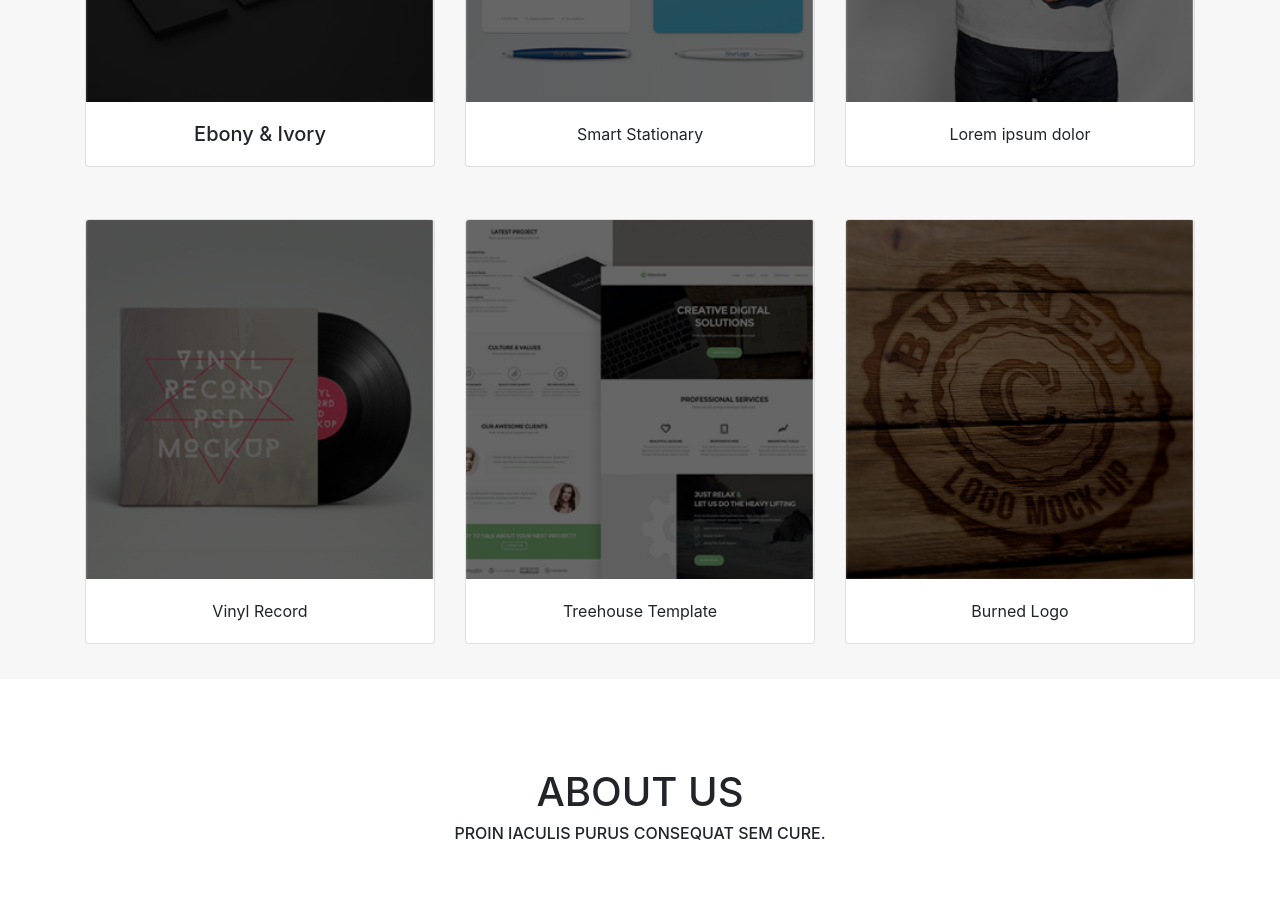
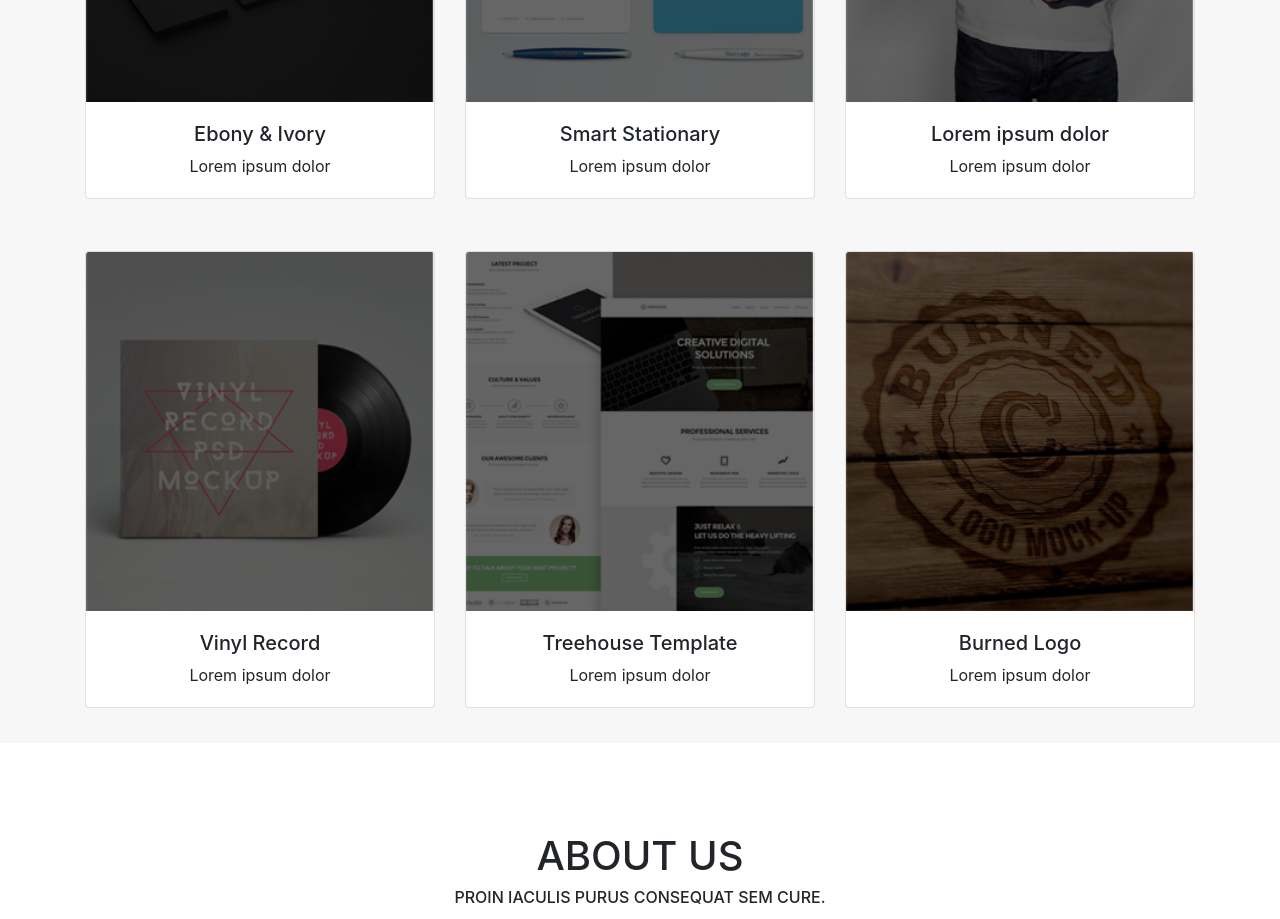
Before and after one commit to seuraltimez/gold, a plain HTML site: page index.html in a window 1280 px wide. Shown: the part 1740-2659 px from the top of the page. Drawn offline with nearby package versions, Linux system fonts and the light colour scheme.

Commit message:
Add files via upload

```diff
--- a/index.html
+++ b/index.html
@@ -115,6 +115,7 @@
 			  <img class="card-img-top" src="img/item1.png" alt="Card image cap">
 			  <div class="card-body">
 			    <h5 class="card-text">Ebony & Ivory</h5>
+			    <h8>Lorem ipsum dolor</h8>
 			  </div>
 			</div>
     </div>
@@ -122,7 +123,8 @@
       <div class="card wow fadeInDown" data-wow-offset="180"data-wow-delay="0,6s">
 			  <img class="card-img-top" src="img/item2.png" alt="Card image cap">
 			  <div class="card-body">
-			    <h8 class="card-text">Smart Stationary</h8>
+			    <h5 class="card-text">Smart Stationary</h5>
+			    <h8>Lorem ipsum dolor</h8>
 			  </div>
 			</div>
     </div>
@@ -130,7 +132,8 @@
       <div class="card wow fadeInRight" data-wow-offset="180"data-wow-delay="0,8s">
 			  <img class="card-img-top" src="img/item3.png" alt="Card image cap">
 			  <div class="card-body ">
-			    <h8 class="card-text">Lorem ipsum dolor</h8>
+			    <h5 class="card-text">Lorem ipsum dolor</h5>
+			    <h8>Lorem ipsum dolor</h8>
 			  </div>
 			</div>
     </div>
@@ -138,7 +141,8 @@
       <div class="card wow fadeInLeft" data-wow-offset="180"data-wow-delay="0,2s">
 			  <img class="card-img-top" src="img/item4.png" alt="Card image cap">
 			  <div class="card-body">
-			    <h8 class="card-text">Vinyl Record</h8>
+			    <h5 class="card-text">Vinyl Record</h5>
+			    <h8>Lorem ipsum dolor</h8>
 			  </div>
 			</div>
     </div>
@@ -146,7 +150,8 @@
       <div class="card wow fadeInUp" data-wow-offset="180"data-wow-delay="0,6s">
 			  <img class="card-img-top" src="img/item5.png" alt="Card image cap">
 			  <div class="card-body">
-			    <h8 class="card-text">Treehouse Template</h8>
+			    <h5 class="card-text">Treehouse Template</h5>
+			    <h8>Lorem ipsum dolor</h8>
 			  </div>
 			</div>
     </div>
@@ -154,7 +159,8 @@
       <div class="card wow fadeInRight" data-wow-offset="180"data-wow-delay="0,8s">
 			  <img class="card-img-top" src="img/item6.png" alt="Card image cap">
 			  <div class="card-body">
-			    <h8 class="card-text">Burned Logo</h8>
+			    <h5 class="card-text">Burned Logo</h5>
+			    <h8>Lorem ipsum dolor</h8>
 			  </div>
 			</div>
     </div>
```
